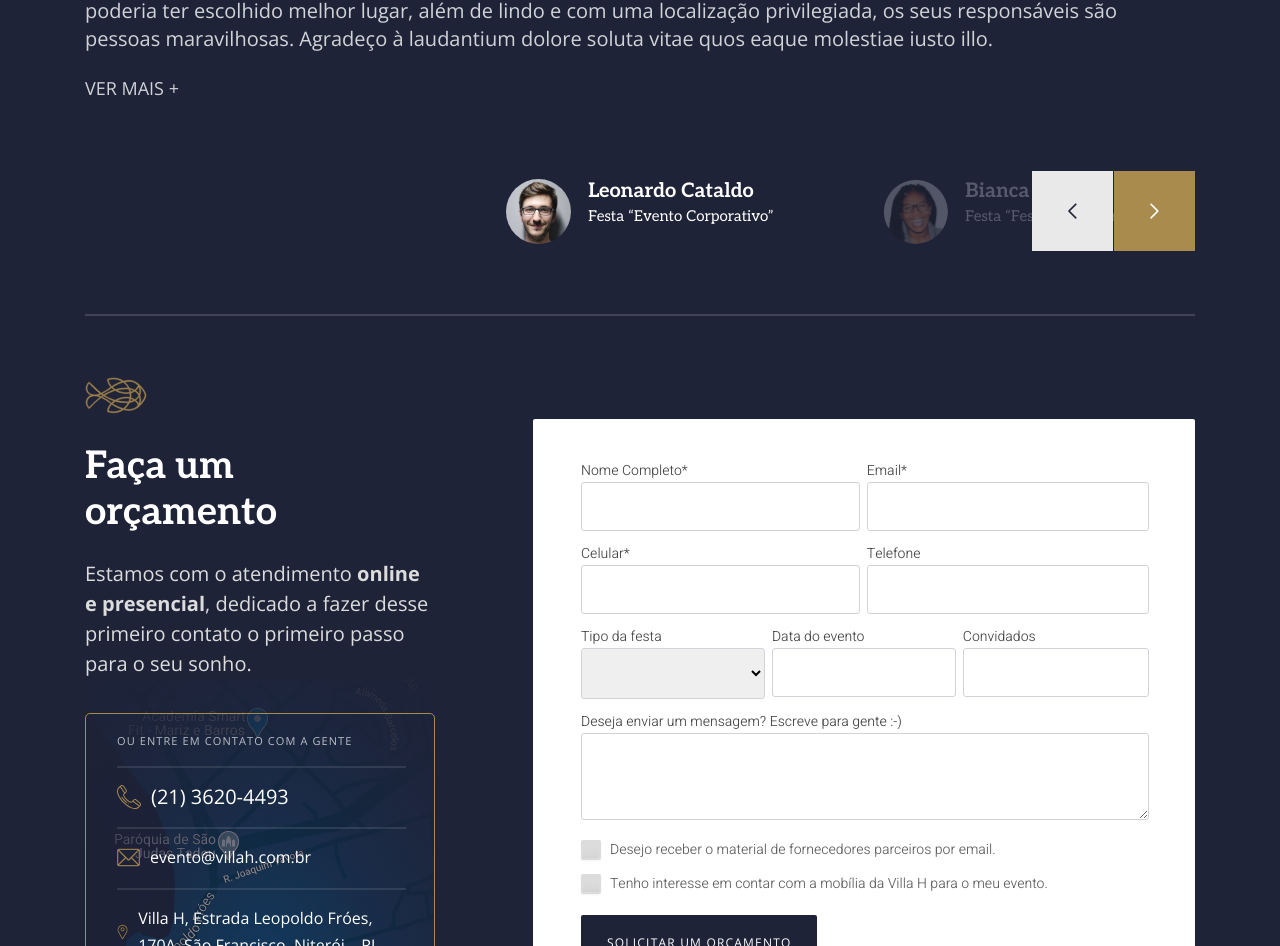
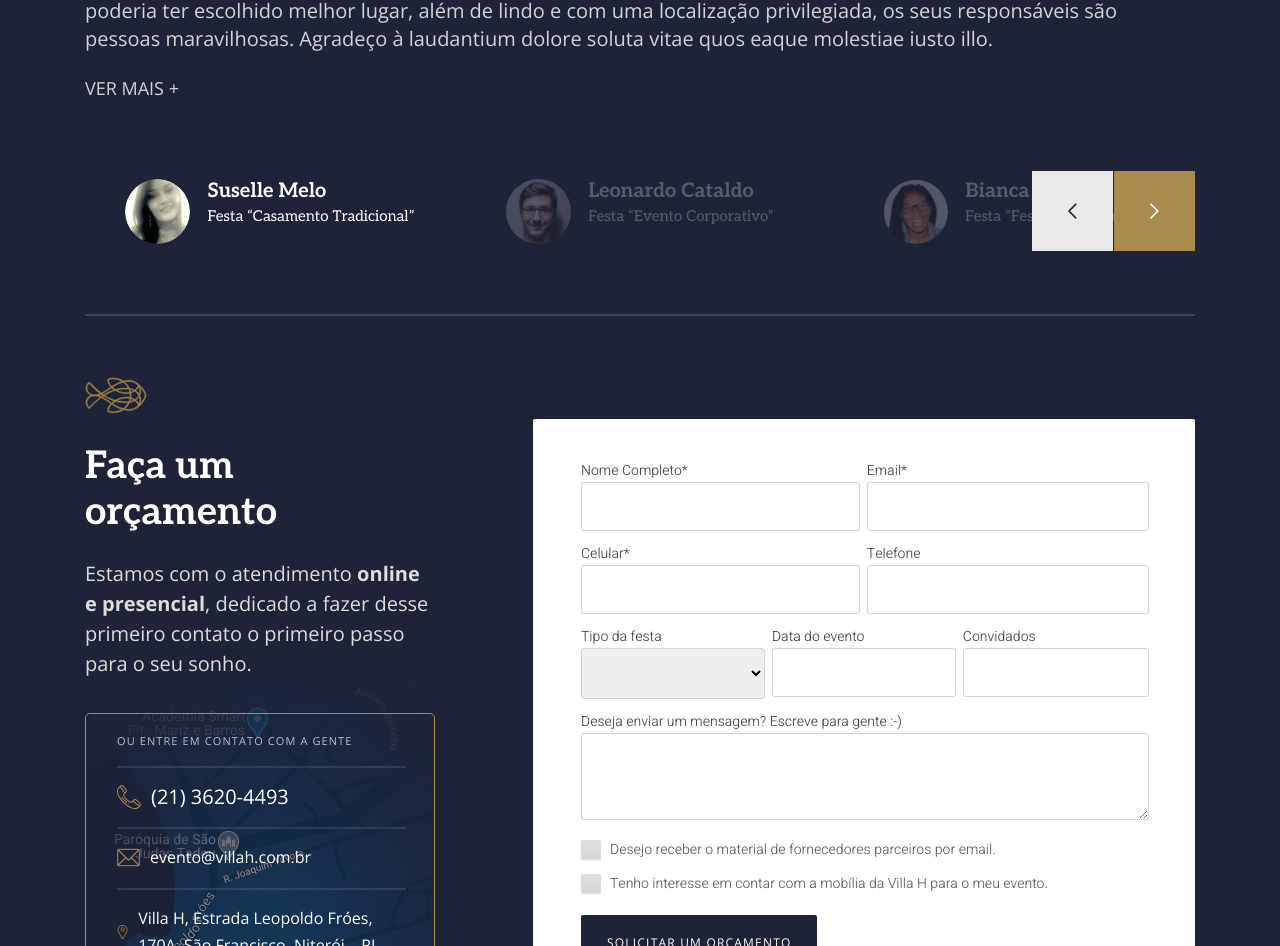
Before and after one commit to jessiicasantos/villa-h-react, a React (Create React App) app: page / in a window 1280 px wide. Shown: the part 8749-9695 px from the top of the page. Built offline with nearby package versions, Linux system fonts and the light colour scheme; grey boxes are pictures that could not be loaded.

Commit message:
Swiper Touch Testimonial Adjust

```diff
--- a/src/components/Container/Footer/Footer.jsx
+++ b/src/components/Container/Footer/Footer.jsx
@@ -25,7 +25,6 @@ const dataSelect = [
 const Footer = () => (
   <footer id="depoimentos">
     <div className="container">
-      {/* <SwiperTxtTestimonial /> */}
       <SwiperTestimonial />
       <hr />
       <div className="orcamento" id="orcamento">
--- a/src/components/Container/Footer/SwiperTestimonial/InfoTestimonial.jsx
+++ b/src/components/Container/Footer/SwiperTestimonial/InfoTestimonial.jsx
@@ -13,39 +13,28 @@ import More from './More';
 const InfoTestimonial = () => {
   const dataTestimonial = [
     {
+      text: 'Falar da Villa H me desperta muitos sentimentos bons. Foi o local escolhido para o grande dia, meu casamento. Não poderia ter escolhido melhor lugar, além de lindo e com uma localização privilegiada, os seus responsáveis são pessoas maravilhosas. Agradeço à laudantium dolore soluta vitae quos eaque molestiae iusto illo.',
       photo: Suselle,
       name: 'Suselle Melo',
       type: 'Festa “Casamento tradicional”',
     },
     {
+      text: 'Lorem ipsum dolor sit amet, consectetur adipisicing elit. Atque velit ipsa explicabo veniam porro optio impedit fuga ducimus, perferendis nulla tempore laudantium dolore soluta vitae quos eaque molestiae iusto illo. Lorem ipsum dolor sit amet consectetur adipisicing elit. Fuga numquam rerum ducimus odit corrupti ipsum deleniti? Sunt nihil quibusdam, reiciendis eius, ex eum laudantium recusandae corrupti ut eaque, hic voluptatem. um dolore soluta vitae quos eaque molestiae iusto illo. Lorem ipsum dolor sit amet consectetur adipisicing elit. Fuga numquam rerum ducimus odit corrupti ipsum deleniti? Sunt nihil quibusdam, reiciendis eius, ex eum laudantium recusandae corrupti ut eaque, hic voluptatem. ',
       photo: Leonardo,
       name: 'Leonardo Cataldo',
       type: 'Festa “Evento Corporativo”',
     },
     {
+      text: 'Perferendis asperiores molestias numquam consequuntur architecto vel animi quia fugiat nobis quidem, voluptatem eius sequi dicta soluta magnam exercitationem sit dolore illum.',
       photo: Bianca,
       name: 'Bianca Freire',
       type: 'Festa “Festa de 15 anos”',
     },
     {
+      text: 'Sequi voluptatum modi temporibus deleniti, veritatis rerum consequuntur voluptatem. Debitis, eos recusandae. Lorem ipsum dolor sit amet consectetur adipisicing elit. Omnis maxime corrupti ducimus veniam accusamus odit debitis et neque?',
       photo: <Felipe />,
       name: 'Felipe Bourbon',
       type: 'Festa “Small Wedding”',
-    },
-  ];
-
-  const dataTxtTestimonial = [
-    {
-      text: 'Falar da Villa H me desperta muitos sentimentos bons. Foi o local escolhido para o grande dia, meu casamento. Não poderia ter escolhido melhor lugar, além de lindo e com uma localização privilegiada, os seus responsáveis são pessoas maravilhosas. Agradeço à laudantium dolore soluta vitae quos eaque molestiae iusto illo.',
-    },
-    {
-      text: 'Lorem ipsum dolor sit amet, consectetur adipisicing elit. Atque velit ipsa explicabo veniam porro optio impedit fuga ducimus, perferendis nulla tempore laudantium dolore soluta vitae quos eaque molestiae iusto illo. Lorem ipsum dolor sit amet consectetur adipisicing elit. Fuga numquam rerum ducimus odit corrupti ipsum deleniti? Sunt nihil quibusdam, reiciendis eius, ex eum laudantium recusandae corrupti ut eaque, hic voluptatem. um dolore soluta vitae quos eaque molestiae iusto illo. Lorem ipsum dolor sit amet consectetur adipisicing elit. Fuga numquam rerum ducimus odit corrupti ipsum deleniti? Sunt nihil quibusdam, reiciendis eius, ex eum laudantium recusandae corrupti ut eaque, hic voluptatem. ',
-    },
-    {
-      text: 'Perferendis asperiores molestias numquam consequuntur architecto vel animi quia fugiat nobis quidem, voluptatem eius sequi dicta soluta magnam exercitationem sit dolore illum.',
-    },
-    {
-      text: 'Sequi voluptatum modi temporibus deleniti, veritatis rerum consequuntur voluptatem. Debitis, eos recusandae. Lorem ipsum dolor sit amet consectetur adipisicing elit. Omnis maxime corrupti ducimus veniam accusamus odit debitis et neque?',
     },
   ];
 
@@ -60,10 +49,12 @@ const InfoTestimonial = () => {
         controller={{ control: secondSwiper }}
         spaceBetween={15}
         slidesPerView={1}
+        loop={true}
+        loopedSlides={4}
         grabCursor={true}
         className="swiper-txt-testimonial"
       >
-        {dataTxtTestimonial.map((data, i) => (
+        {dataTestimonial.map((data, i) => (
           <SwiperSlide key={`data-${i}`}>
             <More data={data} />
           </SwiperSlide>
@@ -77,8 +68,8 @@ const InfoTestimonial = () => {
         controller={{ control: firstSwiper }}
         slidesPerView={3}
         slideToClickedSlide={true}
-        centeredSlides={true}
         loop={true}
+        loopedSlides={4}
         speed={300}
         grabCursor={true}
         className="swiper-testimonial"
```
Also changed, not shown: src/components/Container/Footer/SwiperTestimonial/SwiperTxtTestimonial.jsx (deleted, +0 -39 lines).
